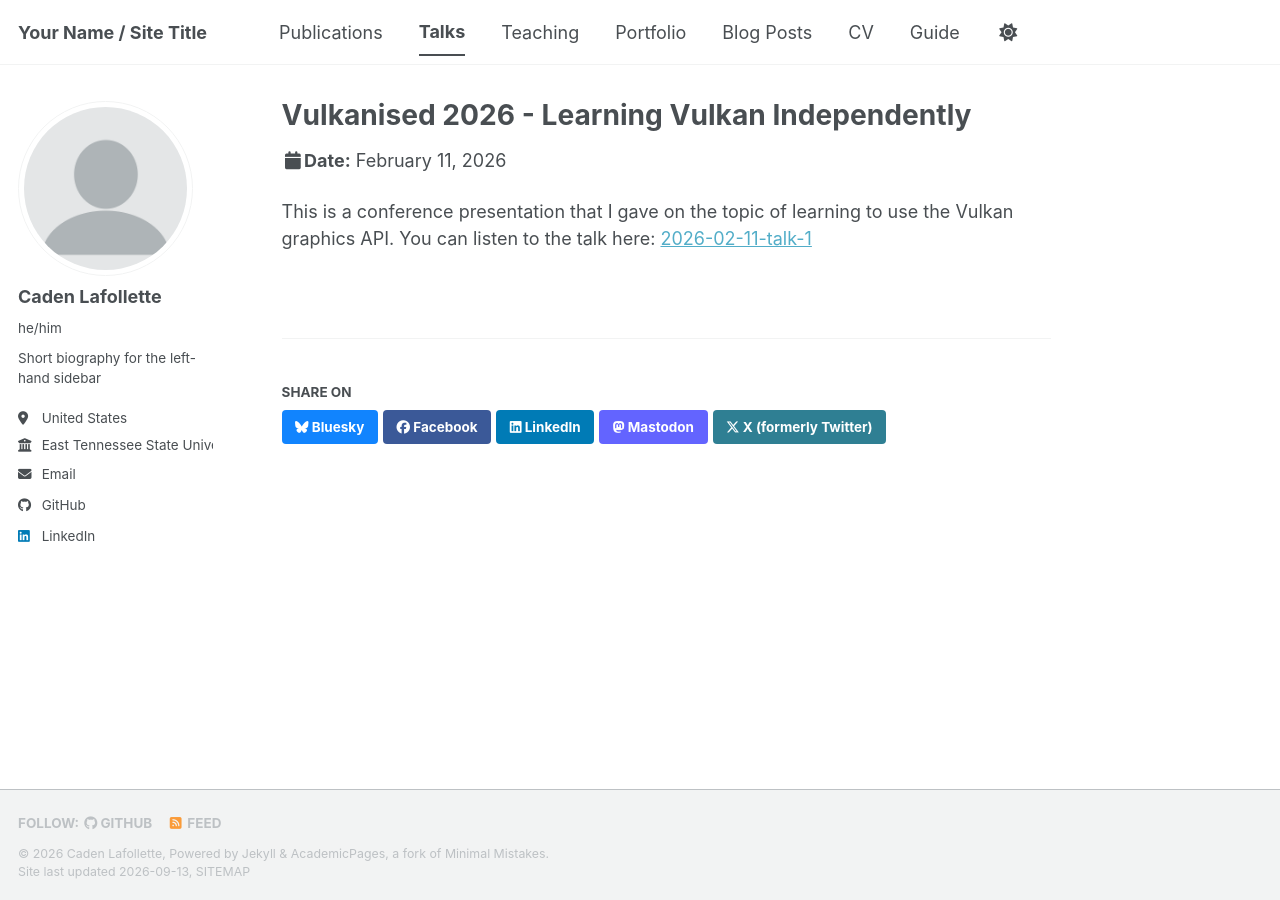
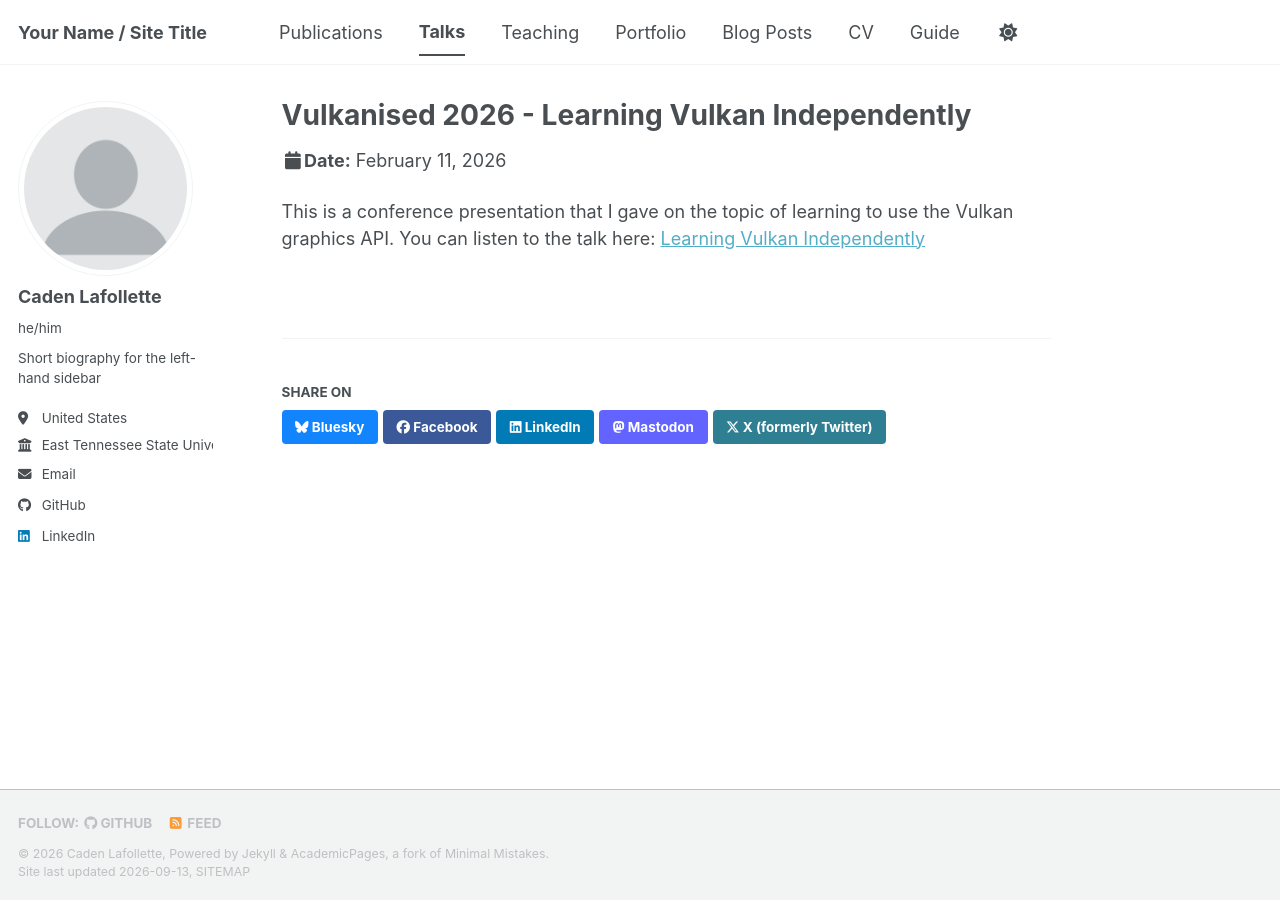
Before and after one commit to clafollette303/clafollette303.github.io, a Jekyll site: the page built from _talks/2026-02-11-talk-1.md, in a window 1280 px wide. Built offline with Jekyll 4.4.1, drawn with Linux system fonts in a browser that asks for light colours; a style sheet for code colours, icons or effects is not loaded.

Commit message:
Modify venue and link text in talk metadata
Updated venue name and link text for the talk.

```diff
--- a/_talks/2026-02-11-talk-1.md
+++ b/_talks/2026-02-11-talk-1.md
@@ -3,10 +3,10 @@ title: "Vulkanised 2026 - Learning Vulkan Independently"
 collection: talks
 type: "Talk"
 permalink: /talks/2026-02-11-talk-1
-venue: "Qualcomm Building, San Diego"
+venue: "Qualcomm Building"
 date: 2026-02-11
 location: "San Diego, CA, USA"
 ---
 
 This is a conference presentation that I gave on the topic of learning to use the Vulkan graphics API. You can listen to the talk here:
-[2026-02-11-talk-1](https://www.youtube.com/watch?v=ROivU4TR4Ro)
+[Learning Vulkan Independently](https://www.youtube.com/watch?v=ROivU4TR4Ro)
```
